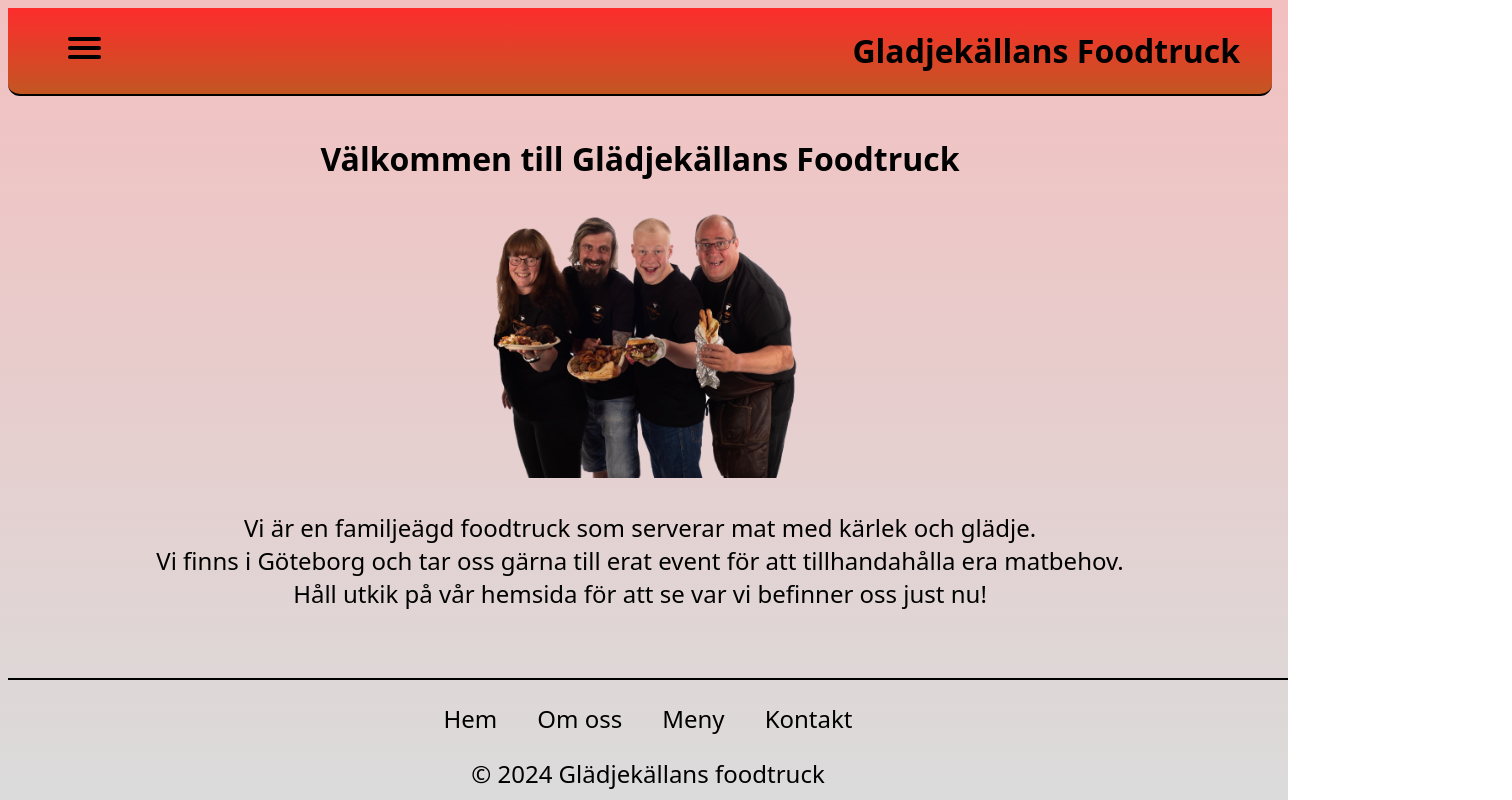
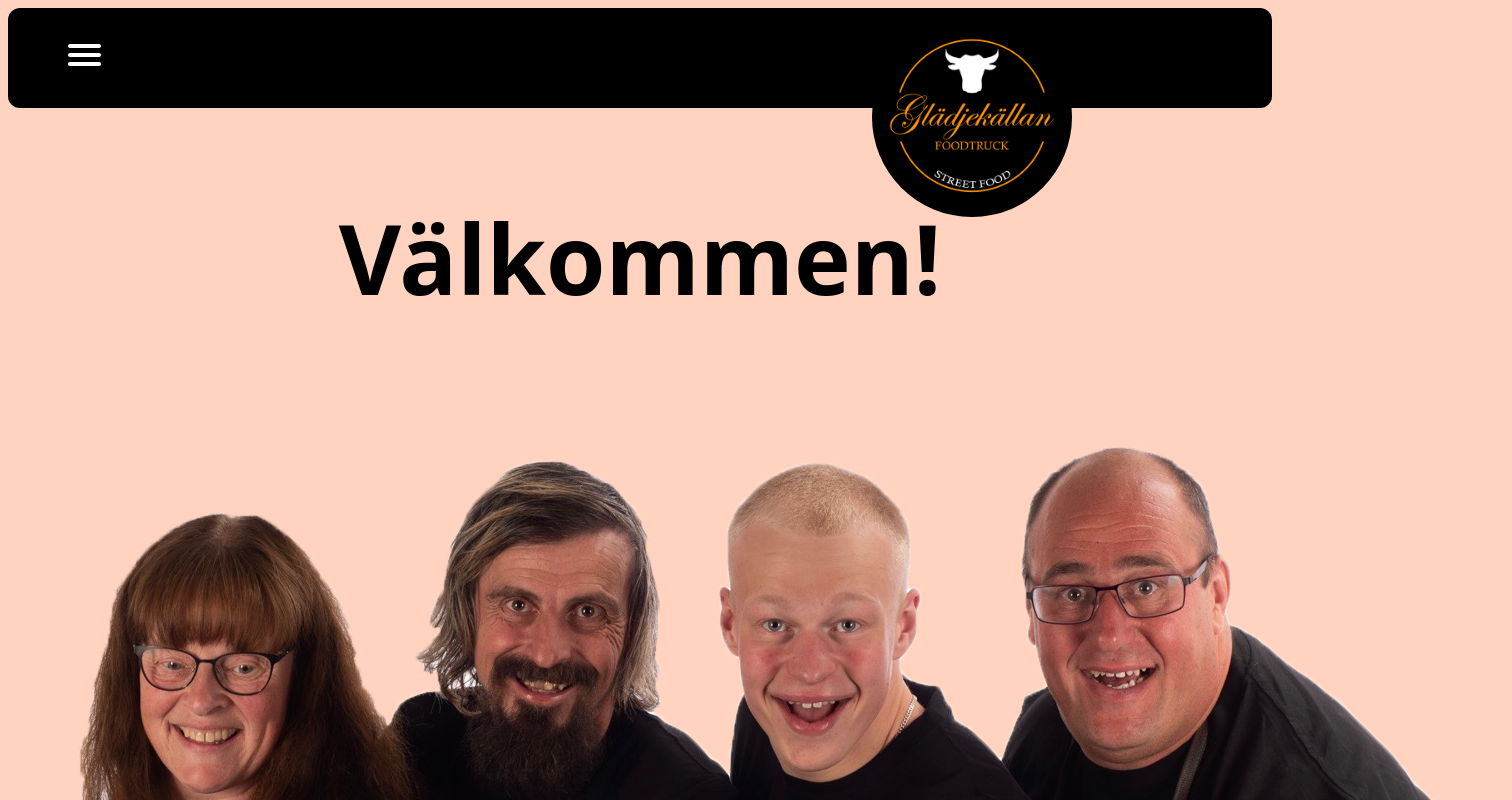
Before and after one commit to TommyDahlin/Gladjekallan, a React (Vite) app in the folder GladjekallanFront/gladjekallan/: page / in a window 1280 px wide. Shown: the top 800 px of the page, 1512 px wide, since content can reach past the window. Built offline with nearby package versions, Linux system fonts and the light colour scheme.

Commit message:
added stuff

```diff
--- a/GladjekallanFront/gladjekallan/src/App.css
+++ b/GladjekallanFront/gladjekallan/src/App.css
@@ -2,7 +2,6 @@
   font-family: system-ui, -apple-system, BlinkMacSystemFont, 'Segoe UI', Roboto, Oxygen, Ubuntu, Cantarell, 'Open Sans', 'Helvetica Neue', sans-serif;
 }
 html {
-  background: rgb(195,86,34);
-  background: linear-gradient(0deg, rgb(219, 219, 219) 0%, rgb(243, 192, 192) 100%);
+  background: rgb(255, 211, 191);
   height: 100%;
 }
--- a/GladjekallanFront/gladjekallan/src/components/Header.jsx
+++ b/GladjekallanFront/gladjekallan/src/components/Header.jsx
@@ -1,5 +1,5 @@
 import Hamburger from "./hamburger/hamburger";
-
+import Logo from "../assets/logo.png";
 import "./header.css"
 
 
@@ -7,9 +7,7 @@ const Header = () => {
     return (
         <div className="header-container">
         <Hamburger />
-        <div className="header-title">
-        <h1>Gladjekällans Foodtruck</h1>
-        </div>
+        <img src={Logo} alt="logo" className="logo-image-header"></img>
         </div>
     );
 }
--- a/GladjekallanFront/gladjekallan/src/components/footer.css
+++ b/GladjekallanFront/gladjekallan/src/components/footer.css
@@ -1,12 +1,12 @@
 .footer-container{
     border-top: 2px solid #000;
     position: absolute;
-    bottom: 10px;
     width: 100%;
     text-align: center;
     font-family:system-ui, -apple-system, BlinkMacSystemFont, 'Segoe UI', Roboto, Oxygen, Ubuntu, Cantarell, 'Open Sans', 'Helvetica Neue', sans-serif;
     background-color: transparent;
     margin-top: 10px;
+
 }
 .link-container {
     display: flex;
--- a/GladjekallanFront/gladjekallan/src/components/hamburger/hamburger.css
+++ b/GladjekallanFront/gladjekallan/src/components/hamburger/hamburger.css
@@ -33,7 +33,7 @@
     height: 4px;
     margin-bottom: 5px;
     position: relative;
-    background: #000000;
+    background: #ffffff;
     border-radius: 3px;
     z-index: 1;
     transform-origin: 4px 0px;
@@ -54,7 +54,7 @@
     &:checked ~ span {
       opacity: 1;
       transform: rotate(45deg) translate(-2px, -1px);
-      background: #232323;
+      background: #ffffff;
       &:nth-last-child(3) {
         opacity: 0;
         transform: rotate(0deg) scale(0.2, 0.2);
--- a/GladjekallanFront/gladjekallan/src/components/header.css
+++ b/GladjekallanFront/gladjekallan/src/components/header.css
@@ -2,19 +2,25 @@
     display: flex;
     justify-content: space-between;
     border-bottom: 2px solid #000;
-    border-bottom-left-radius: 12px;
-    border-bottom-right-radius: 12px;
+    border-radius: 12px;
     width: 100%;
     height: 100%;
-    background: rgb(195,86,34);
-    background: linear-gradient(0deg, rgba(195,86,34,1) 0%, rgba(253,45,45,1) 100%);
+    background: black;
     align-items: center;
     color: #000;
     font-family:system-ui, -apple-system, BlinkMacSystemFont, 'Segoe UI', Roboto, Oxygen, Ubuntu, Cantarell, 'Open Sans', 'Helvetica Neue', sans-serif;
-}
-.header-container h1 {
-    margin-right: 2rem;
+    box-shadow: 2px 4px 8px 0 rgba(0,0,0,0);
+    z-index: 0;
+    max-height: 100px;
 }
 .Hamburger {
     margin-right: 2rem;
 }
+.logo-image-header {
+    z-index: 1;
+    top: 0;
+    max-width: 200px;
+    margin-top: 120px;
+    margin-right: 200px;
+    border-radius: 50%;
+}
--- a/GladjekallanFront/gladjekallan/src/pages/Kontakt.jsx
+++ b/GladjekallanFront/gladjekallan/src/pages/Kontakt.jsx
@@ -12,8 +12,8 @@ const Kontakt = () => {
             <p>Email: niclas@slakthusetskottbod.se</p>
             <p><br/>Vi får vårat kött från Slakthusets Köttbod i Olskroken.</p>
             <p>Telefon: 0735141011</p>
-            <p>Borgaregatan 19, 416 66 Göteborg</p>
-            <p>Öppettider:
+            <p>Borgaregatan 19, 416 66 Göteborg </p>
+            <p><br/>Öppettider:
                 <br/>Måndag-Fredag: 9-18
                 <br/> Lördag: 9-14
                 <br/> Söndag: Stängt
--- a/GladjekallanFront/gladjekallan/src/pages/Startpage.css
+++ b/GladjekallanFront/gladjekallan/src/pages/Startpage.css
@@ -4,10 +4,39 @@
     justify-content: center;
     flex-direction: column;
     text-align: center;
+    font-size: 3rem;
 }
-.family-image {
-    max-width: 25%;
-    align-self: center;
+.startpage-logo-text {
+    display: flex;
+    flex-direction: row;
+    justify-content: center;
+    font-size: 3rem;
+}
+.startpage-logo-text img {
+    max-width: 10%;
+    margin-right: 1rem;
+    margin-left: 2rem;
+}
+.startpage-text {
+    display: flex;
+}
+.startpage-text p {
+    font-family: system-ui, -apple-system, BlinkMacSystemFont, 'Segoe UI', Roboto, Oxygen, Ubuntu, Cantarell, 'Open Sans', 'Helvetica Neue', sans-serif;
+    font-size: 2rem;
+    max-width: 1000px;
+    font-weight: bolder;
+    margin-top: 10rem;
+    color: #000;
+}
+.startpage-welcome {
+    display: flex;
+    flex-direction: column;
+    max-width: 100%;
+    align-items: center;
+}
+.logo-image{
+    border-radius: 50%;
+    max-width: 34%;
 }
 
 @media screen and (max-width: 768px) {
--- a/GladjekallanFront/gladjekallan/src/pages/Startpage.jsx
+++ b/GladjekallanFront/gladjekallan/src/pages/Startpage.jsx
@@ -2,15 +2,22 @@ import "./Startpage.css";
 import Footer from "../components/Footer";
 import Header from "../components/Header";
 import Familytransparent from "../assets/family-transparent.png";
+import Logo from "../assets/logo.png";
 const Startpage = () => {
     return (
         <>
         <Header />
         <div className="startpage-container">
-        <h1>Välkommen till Glädjekällans Foodtruck</h1>
 
+        <div className="startpage-welcome">
+        <div className="startpage-logo-text">
+        <h1>Välkommen!</h1>
+        </div>
+        <div className="startpage-text">
+        <p><br/>Vi är en familjeägd foodtruck som serverar mat med kärlek och glädje.<br/>Vi finns i Göteborg och tar oss gärna till erat event för att tillhandahålla era matbehov.<br/>Håll utkik på vår hemsida för att se var vi befinner oss just nu!</p>
         <img src={Familytransparent} alt="family" className="family-image"></img>
-        <p><br/>Vi är en familjeägd foodtruck som serverar mat med kärlek och glädje.<br/>Vi finns i Göteborg och tar oss gärna till erat event för att tillhandahålla era matbehov.<br/>Håll utkik på vår hemsida för att se var vi befinner oss just nu!</p>
+        </div></div>
+
         </div>
         <Footer />
         </>
```
Also changed, not shown: GladjekallanFront/gladjekallan/src/assets/logo.png (added).
